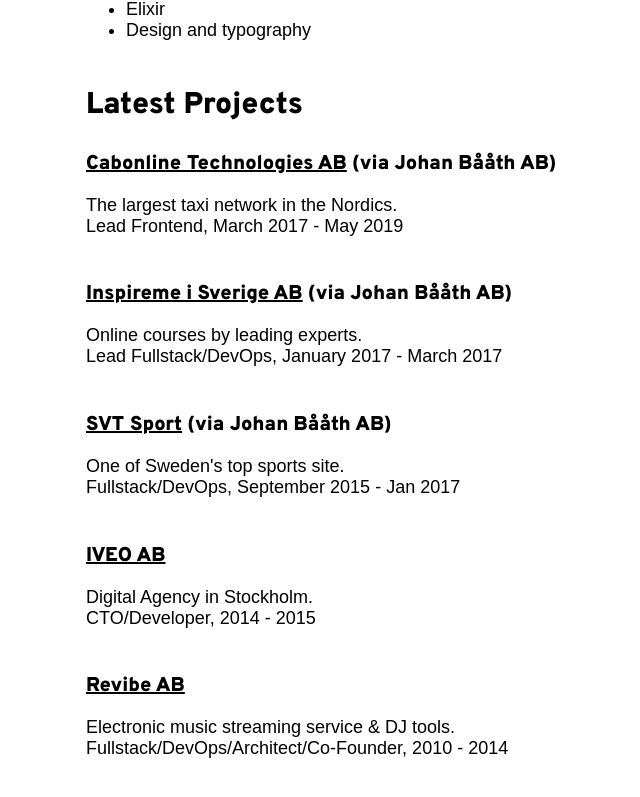
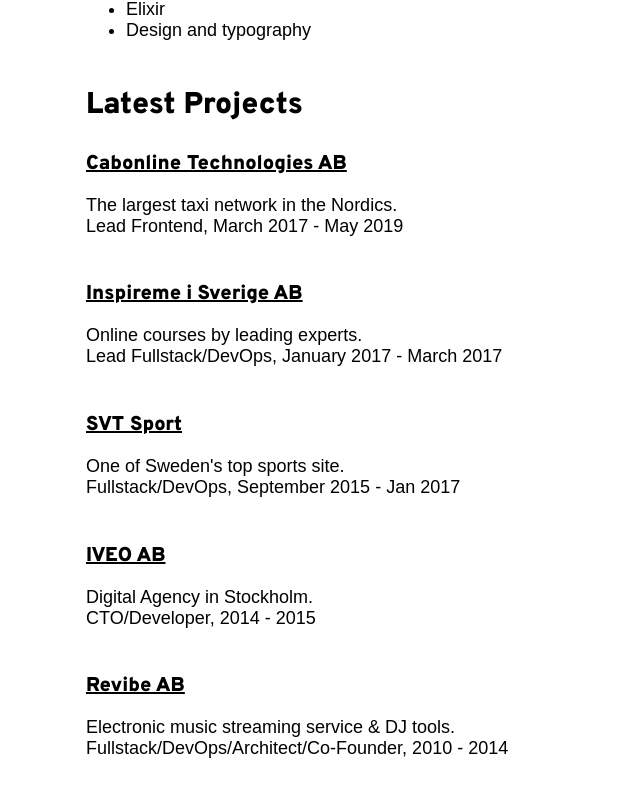
Before and after one commit to sthlmio/web, a Next.js app: page /johan-baath in a window 1280 px wide. Shown: the part 1143-1940 px from the top of the page, without its empty margins (42-682 px from the left). Built offline with nearby package versions, Linux system fonts and the light colour scheme; a web font is replaced by a local one.

Commit message:
remove redundant info

```diff
--- a/pages/johan-baath.js
+++ b/pages/johan-baath.js
@@ -49,11 +49,11 @@ export default function JohanBaath () {
           </ul>
 
           <h3>Latest Projects</h3>
-          <h4><a href="https://cabonline.com/">Cabonline Technologies AB</a> (via Johan Bååth AB)</h4>
+          <h4><a href="https://cabonline.com/">Cabonline Technologies AB</a></h4>
           <p className="text">The largest taxi network in the Nordics.<br/>Lead Frontend, March 2017 - May 2019</p>
-          <h4><a href="https://inspireme.se/">Inspireme i Sverige AB</a> (via Johan Bååth AB)</h4>
+          <h4><a href="https://inspireme.se/">Inspireme i Sverige AB</a></h4>
           <p className="text">Online courses by leading experts.<br/>Lead Fullstack/DevOps, January 2017 - March 2017</p>
-          <h4><a href="https://www.svt.se/sport/">SVT Sport</a> (via Johan Bååth AB)</h4>
+          <h4><a href="https://www.svt.se/sport/">SVT Sport</a></h4>
           <p className="text">One of Sweden's top sports site.<br /> Fullstack/DevOps, September 2015 - Jan 2017</p>
           <h4><a href="https://iveo.se/">IVEO AB</a></h4>
           <p className="text">Digital Agency in Stockholm.<br />CTO/Developer, 2014 - 2015</p>
```
